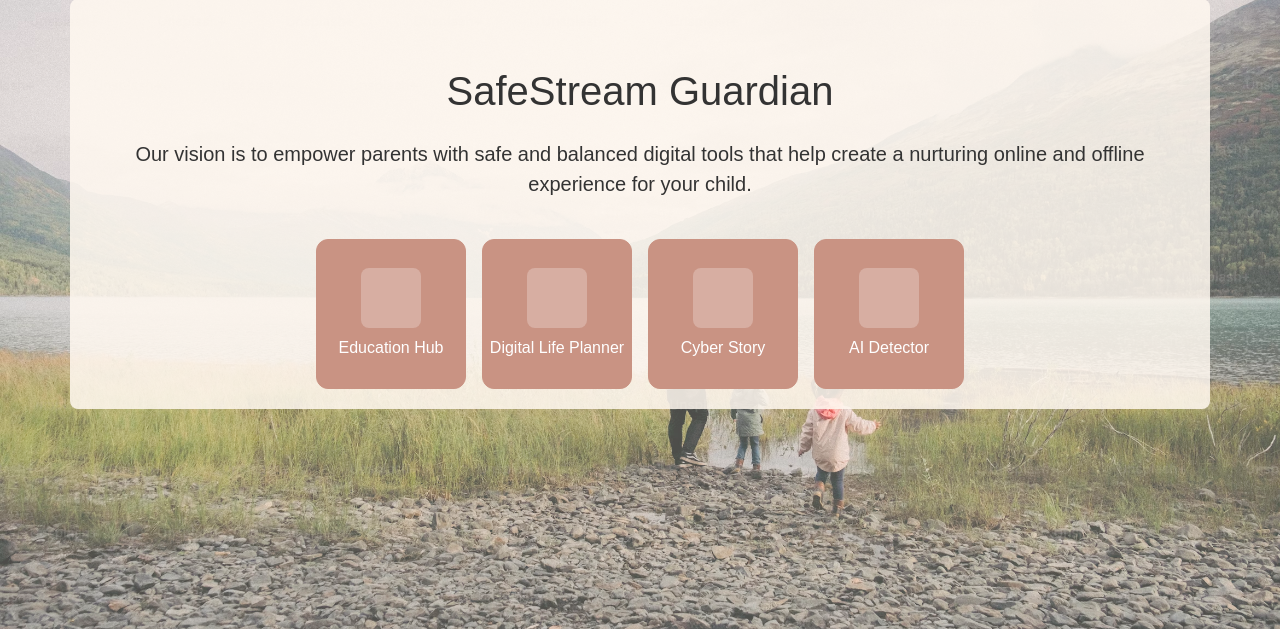
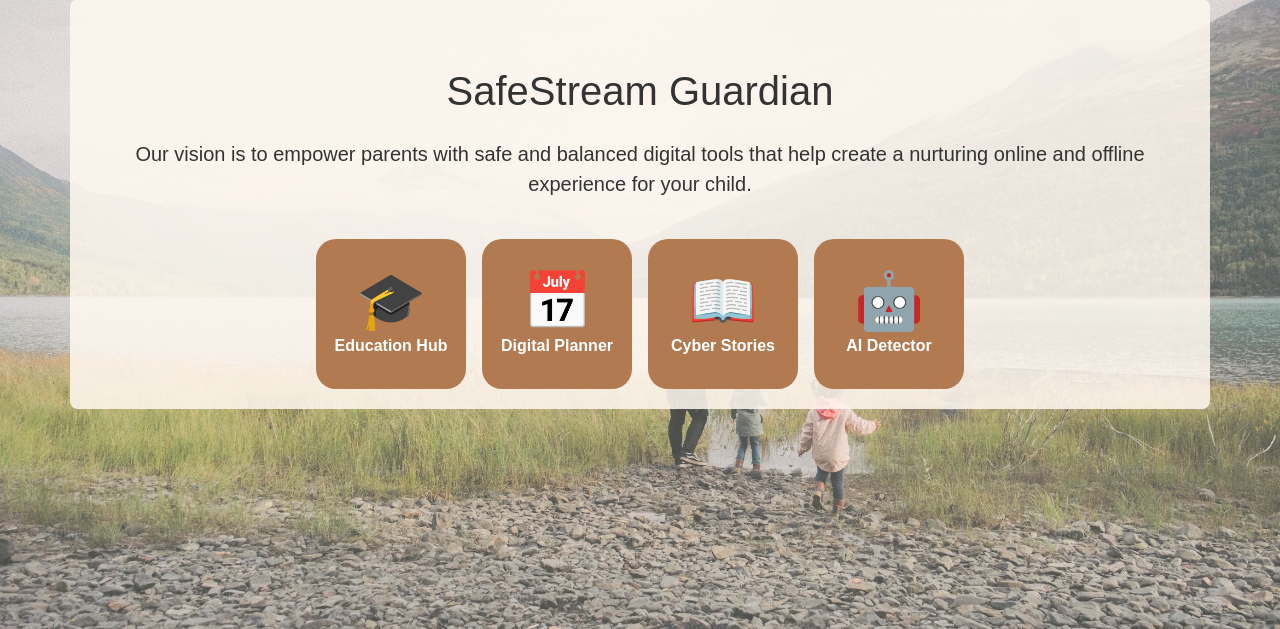
Before and after one commit to HuKaiLiLaJi/FIT5120main, a Python web app: template app/templates/index.html in a window 1280 px wide. Shown: the part 101-730 px from the top of the page. Run offline with Jinja, Linux system fonts and the light colour scheme; the template is opened without the code that fills it, so the values that code supplies are empty.

Commit message:
visual update

```diff
--- a/app/static/story.js
+++ b/app/static/story.js
@@ -1,5 +1,3 @@
-let currentPage = 0; // not meaningful when we load random first
-
 // Utility: Fisher‑Yates shuffle
 function shuffle(array) {
   for (let i = array.length - 1; i > 0; i--) {
--- a/app/static/style.css
+++ b/app/static/style.css
@@ -82,27 +82,34 @@ body::before {
   border: 1px solid var(--text-color);
 }
 
-/* --- Homepage square widgets --- */
+/* Homepage widget buttons */
 .widget-btn {
-  width: 150px;           /* square footprint */
-  height: 150px;
-  display: flex;
+  display: inline-flex;
   flex-direction: column;
   justify-content: center;
   align-items: center;
-  border-radius: 12px;
-  text-align: center;
-  white-space: normal;    /* allow two‑line labels */
+  width: 150px;
+  height: 150px;
+  border-radius: 20px;
+  background-color: var(--secondary-color);
+  color: #fff;
+  font-weight: 600;
+  transition: transform 0.2s ease-in-out;
 }
+.widget-btn:hover { transform: scale(1.06); }
+
+/* Icon now stands alone – enlarged with no background square */
 .widget-icon {
-  width: 60px;
-  height: 60px;
-  margin-bottom: 0.5rem;
-  background: rgba(255,255,255,0.25); /* placeholder so the designer knows where to drop the SVG/PNG */
-  border-radius: 8px;
+  font-size: 3.5rem; /* make emoji big */
+  line-height: 1;
+  margin-bottom: 0.4rem;
 }
 
-/* Make secondary‑palette widgets match primary (keep existing hover scale) */
-.btn.widget-btn {
-  padding: 0; /* full square is clickable */
+/* Label tweaks */
+.widget-label {
+  font-size: 1rem;
+  line-height: 1.2;
 }
+
+/* Ensure original palette in case btn overridden by Bootstrap */
+.widget-btn.btn { border: none; }
--- a/app/templates/index.html
+++ b/app/templates/index.html
@@ -1,36 +1,29 @@
-<!-- templates/index.html -->
 {% extends "base.html" %}
 {% block title %}Home{% endblock %}
-
 {% block content %}
 <div class="d-flex flex-column justify-content-center align-items-center text-center mt-5">
   <h1>SafeStream Guardian</h1>
-  <p class="lead mt-3">
-    Our vision is to empower parents with safe and balanced digital tools
-    that help create a nurturing online and offline experience for your child.
-  </p>
+  <p class="lead mt-3">Our vision is to empower parents with safe and balanced digital tools that help create a nurturing online and offline experience for your child.</p>
 
-  <div class="widget-grid d-flex flex-wrap justify-content-center mt-4">
-    <button id="epic1" class="btn btn-primary widget-btn mx-2" onclick="window.location.href='{{ url_for('epic1') }}'">
-      <span class="widget-icon"></span>
-      <span>Education Hub</span>
+  <div class="d-flex flex-wrap justify-content-center mt-4">
+    <button class="widget-btn btn mx-2" onclick="location.href='{{ url_for('epic1') }}'">
+      <span class="widget-icon" role="img" aria-label="Graduation Cap">🎓</span>
+      <span class="widget-label">Education Hub</span>
     </button>
-    <button id="epic2" class="btn btn-primary widget-btn mx-2" onclick="window.location.href='{{ url_for('epic2') }}'">
-      <span class="widget-icon"></span>
-      <span>Digital Life Planner</span>
+    <button class="widget-btn btn mx-2" onclick="location.href='{{ url_for('epic2') }}'">
+      <span class="widget-icon" role="img" aria-label="Calendar">📅</span>
+      <span class="widget-label">Digital Planner</span>
     </button>
-    <button id="epic3" class="btn btn-primary widget-btn mx-2" onclick="window.location.href='{{ url_for('story_page') }}'">
-      <span class="widget-icon"></span>
-      <span>Cyber Story</span>
+    <button class="widget-btn btn mx-2" onclick="location.href='{{ url_for('story_page') }}'">
+      <span class="widget-icon" role="img" aria-label="Open Book">📖</span>
+      <span class="widget-label">Cyber Stories</span>
     </button>
-    <button id="detect" class="btn btn-primary widget-btn mx-2" onclick="window.location.href='{{ url_for('detect_page') }}'">
-      <span class="widget-icon"></span>
-      <span>AI Detector</span>
+    <button class="widget-btn btn mx-2" onclick="location.href='{{ url_for('detect_page') }}'">
+      <span class="widget-icon" role="img" aria-label="Robot">🤖</span>
+      <span class="widget-label">AI Detector</span>
     </button>
   </div>
 </div>
 {% endblock %}
 
-{% block extra_scripts %}
-  <script src="{{ url_for('static', filename='index.js') }}"></script>
-{% endblock %}
+{% block extra_scripts %}<script src="{{ url_for('static', filename='index.js') }}"></script>{% endblock %}
```
